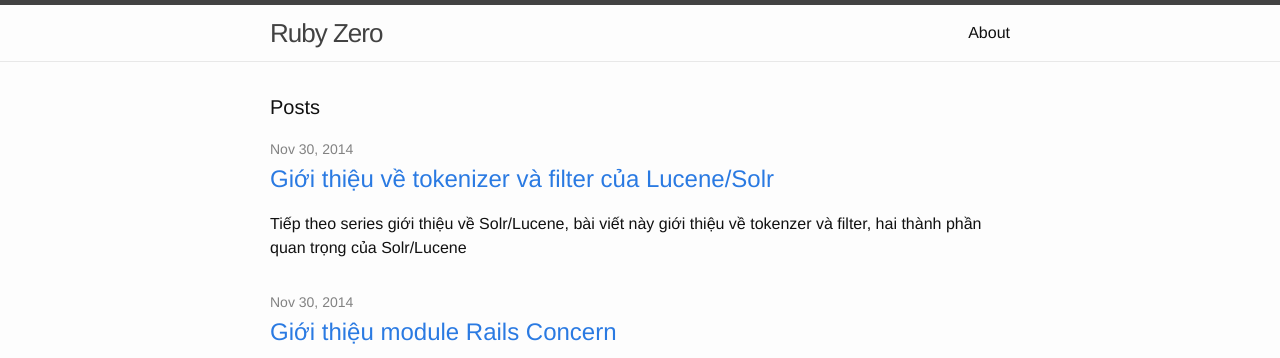
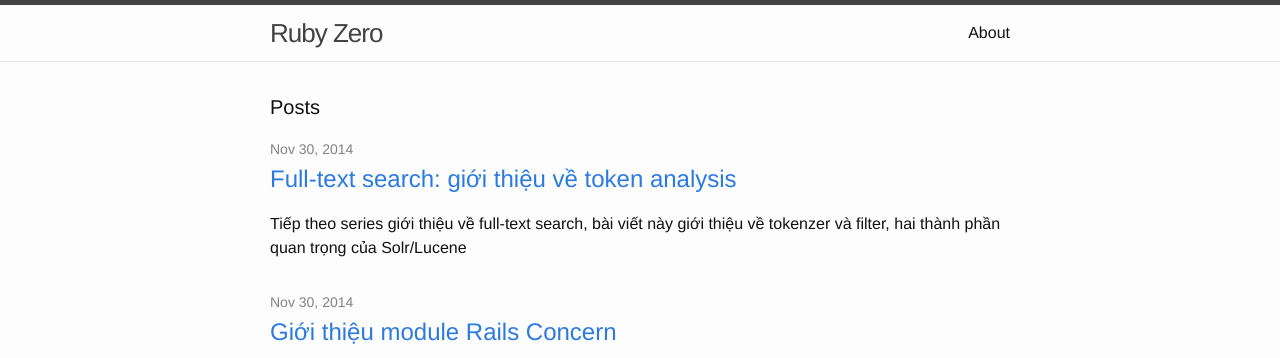
Before and after one commit to zinh/zinh.github.io, a Jekyll site: the page built from index.html, in a window 1280 px wide. Shown: the top 358 px of the page. Built offline with Jekyll 4.4.1, drawn with Linux system fonts in a browser that asks for light colours; some of the changed lines change nothing that is shown.

Commit message:
update solr 2

```diff
--- a/_posts/2014-12-13-solr-lucene-an-introduction-tokenizer-filter.markdown
+++ b/_posts/2014-12-13-solr-lucene-an-introduction-tokenizer-filter.markdown
@@ -1,12 +1,12 @@
 ---
 layout: post
-title:  "Giới thiệu về tokenizer và filter của Lucene/Solr"
+title:  "Full-text search: giới thiệu về token analysis"
 date:   2014-11-30 00:03:04
-summary: Tiếp theo series giới thiệu về Solr/Lucene, bài viết này giới thiệu về tokenzer và filter, hai thành phần quan trọng của Solr/Lucene
+summary: Tiếp theo series giới thiệu về full-text search, bài viết này giới thiệu về tokenzer và filter, hai thành phần quan trọng của Solr/Lucene
 categories: lucene
 ---
 
-Trong [bài viết trước](http://zinh.github.io/lucene/2014/11/23/solr-lucene-an-introduction.html) ta đã tìm hiểu về cấu trúc của Inverted Index được sử dụng để index các document. Để nhắc lại, ta có 1 ví dụ về inverted index đơn giản như sau:
+Trong [bài viết trước](/lucene/2014/11/23/solr-lucene-an-introduction.html){:target="_blank"} ta đã tìm hiểu về cấu trúc của Inverted Index được sử dụng để index các document. Để nhắc lại, ta có 1 ví dụ về inverted index đơn giản như sau:
 
 Yêu cầu: cần lập inverted index cho 3 document sau:
 
@@ -31,13 +31,15 @@
     say: {2}
     if: {3}
 
-Ta thấy một bước khá quan trọng trong inverted index chính là tách một document thành các term(hay còn gọi là token). Trong Lucene/Solr quá trình phân tích này thường được thực hiện qua 3 bước:
+Một bước khá quan trọng trong inverted index chính là tách một document thành các term(hay còn gọi là token). Trong Lucene/Solr quá trình phân tích này thường được thực hiện qua 3 bước:
+
+![Token analysis](https://lh4.googleusercontent.com/-ZKmTwzEdnLI/VIwmBVn5JhI/AAAAAAAAAZ0/LN-5Wk_dIBg/w302-h638-no/solr01.png)
 
 Sau đây, ta sẽ đi vào tìm hiểu các bước trên
 
 ### Char Filter
 
-Đây là bước đầu tiên của quá trình phân tích. Dữ liệu trước khi được tách thành các token sẽ được tiền xử lý chẳng hạn như tách bỏ các thẻ html của một webpage, chỉ để lại nội dung của các tag. Bộ char filter thường được sử dụng nhất chính là HTMLStripCharFilter.
+Đây là bước đầu tiên của quá trình phân tích. Dữ liệu trước khi được tách thành các token sẽ được tiền xử lý chẳng hạn như tách bỏ các thẻ html của một webpage, chỉ để lại nội dung của các tag. Bộ char filter thường được sử dụng nhất chính là _HTMLStripCharFilter_.
 
 Ví dụ:
 
@@ -52,15 +54,21 @@
 
 Ở ví dụ trên, ta đã làm quen với một tokenizer đơn giản. Tokenizer này tách token theo kí tự dấu cách(whitespace).
 
-Ví dụ document `d = "WhitespaceTokenizer creates tokens of characters separated by splitting on whitespace"` sẽ sinh ra các token sau: `{WhitespaceTokenizer, creates, tokens, of, characters, separated, by, splitting, on, whitespace}`
+Ví dụ document
+
+    d = "WhitespaceTokenizer creates tokens of characters"
+
+sẽ sinh ra các token sau:
+
+    {WhitespaceTokenizer, creates, tokens, of, characters}
 
 Bộ tokenizer này trong Lucene có tên là *WhitespaceTokenizer*.
 
-Ngoài bộ WhitespaceTokenizer, Lucene còn cung cấp rất nhiều bộ tokenizer khác với các qui tắc tách token từ đơn giản đến phức tạp. Sau đây là một số bộ tokenizer thường được sử dụng nhất
+Ngoài bộ _WhitespaceTokenizer_, Lucene còn cung cấp rất nhiều bộ tokenizer khác với các qui tắc tách token từ đơn giản đến phức tạp. Sau đây là một số bộ tokenizer thường được sử dụng nhất
 
 #### LetterTokenizer
 
-Tương tự như bộ WhitespaceTokenizer, LetterTokenizer tách token theo các dấu(whitespace, dấu chấm, phẩy, ...)
+Tương tự như bộ _WhitespaceTokenizer_, _LetterTokenizer_ tách token theo các dấu(whitespace, dấu chấm, phẩy, ...)
 
 Ví dụ:
 
@@ -68,7 +76,7 @@
 
 #### LowerCaseTokenizer
 
-Bộ này tương tự như bộ LetterTokenizer nhưng nâng cao hơn chút bằng việc chuyển các kí tự in hoa thành chữ thường.
+Bộ này tương tự như bộ _LetterTokenizer_ nhưng nâng cao hơn bằng việc chuyển các kí tự in hoa thành chữ thường.
 
 Ví dụ:
 
@@ -76,7 +84,7 @@
 
 #### StandardTokenizer
 
-Đây là bộ tokenizer thường được sử dụng nhất. Bao gồm rất nhiều qui tắc tách từ phức tạp được liệt kê trong tài liệu [Unicode standard annex UAX#29](http://unicode.org/reports/tr29/#Word_Boundaries)
+Đây là bộ tokenizer thường được sử dụng nhất. Bao gồm rất nhiều qui tắc tách từ phức tạp được liệt kê trong tài liệu [Unicode standard annex UAX#29](http://unicode.org/reports/tr29/#Word_Boundaries){:target="_blank"}{:rel="nofollow"}
 
 Ví dụ:
 
@@ -84,7 +92,7 @@
 
 ### Token Filter
 
-Bước cuối cùng của quá trình phân tích được gọi là Token filter. Sau khi dữ liệu được tách thành token sẽ được chuyển đến các bộ Token filter có nhiệm vụ xử lý trên các token này như lọc bỏ các token không cần thiết, map một token thành các token khác... Trái với tokenizer, ta có thể kết hợp sử dụng nhiều bộ filter cùng lúc theo cơ chế pipeline: output của filter này là input của filter tiếp sau. Cần chú ý input của token filter là từng token một.
+Bước cuối cùng của quá trình phân tích được gọi là Token filter. Sau khi dữ liệu được tách thành token sẽ được chuyển đến các bộ Token filter có nhiệm vụ xử lý trên các token này như lọc bỏ các token không cần thiết, map một token thành các token khác... Trái với tokenizer, ta có thể kết hợp sử dụng nhiều bộ filter cùng lúc theo cơ chế pipeline: output của filter này là input của filter tiếp sau.
 
 Lucene cung cấp sẵn rất nhiều bộ filter đáp ứng gần như đầy đủ các yêu cầu xử lý từ đơn giản đến phức tạp nhất. Sau đây là  một số bộ filter thường được sử dụng nhất
 
@@ -114,7 +122,7 @@
 
 Ví dụ từ input token "lucene" sẽ sinh ra các token: "l", "lu", "luc", "luce", "lucen", "lucene"
 
-Tham khảo thêm về ứng dụng của n-gram trong xử lý ngôn ngữ tại [Wikipedia](http://en.wikipedia.org/wiki/N-gram)
+Tham khảo thêm về ứng dụng của n-gram trong xử lý ngôn ngữ tại [Wikipedia](http://en.wikipedia.org/wiki/N-gram){:target="_blank"}{:rel="nofollow"}
 
 #### SynonymFilter
 
@@ -124,12 +132,14 @@
 
 Ta có bộ từ điển như sau:
 
-	dictionary: sài gòn, tp hcm, thành phố hồ chí minh, tp hồ chí minh, tphcm -> tphcm
+	dictionary: sài gòn, tp hcm, thành phố hồ chí minh, tp hồ chí minh -> tphcm
 
 Khi đó tất cả các token như "sài gòn", "tp hcm" đều sẽ được map thành "tphcm". Khi đó, nếu document A có chứa token "tphcm" khi tìm bằng các từ khóa như "sài gòn", "tp hồ chí minh" đều sẽ trả về A.
 
 Bên cạnh đó, ta còn có thể map ngược như sau:
 
-	dictionary: tphcm -> sài gòn, tp hcm, thành phố hồ chí minh, tp hồ chí minh, tphcm
+	dictionary: tphcm -> sài gòn, tp hcm, thành phố hồ chí minh, tp hồ chí minh
 
-Khi đó token "tphcm", sau khi qua bộ filter sẽ sinh ra các token đồng nghĩa với nó. Nếu ta tìm kiếm với từ khóa "tphcm" sẽ nhận được kết quả là tất các document chứa các token đồng nghĩa như "sài gòn", "tp hcm", "tp hồ chí minh"...
+Khi đó token "tphcm", sau khi qua bộ filter sẽ sinh ra các token đồng nghĩa với nó. Trong quá trình tìm kiếm với từ khóa "tphcm" sẽ nhận được kết quả là tất các document chứa các token đồng nghĩa như "sài gòn", "tp hcm", "tp hồ chí minh"...
+
+Ngoài ra còn rất nhiều bộ filter khác. Tham khảo thêm tại document của [Solr](https://wiki.apache.org/solr/AnalyzersTokenizersTokenFilters){:target="_blank"}{:rel="nofollow"}, [Lucene](http://lucene.apache.org/core/4_7_0/analyzers-common/index.html){:target="_blank"}{:rel="nofollow"}
```
